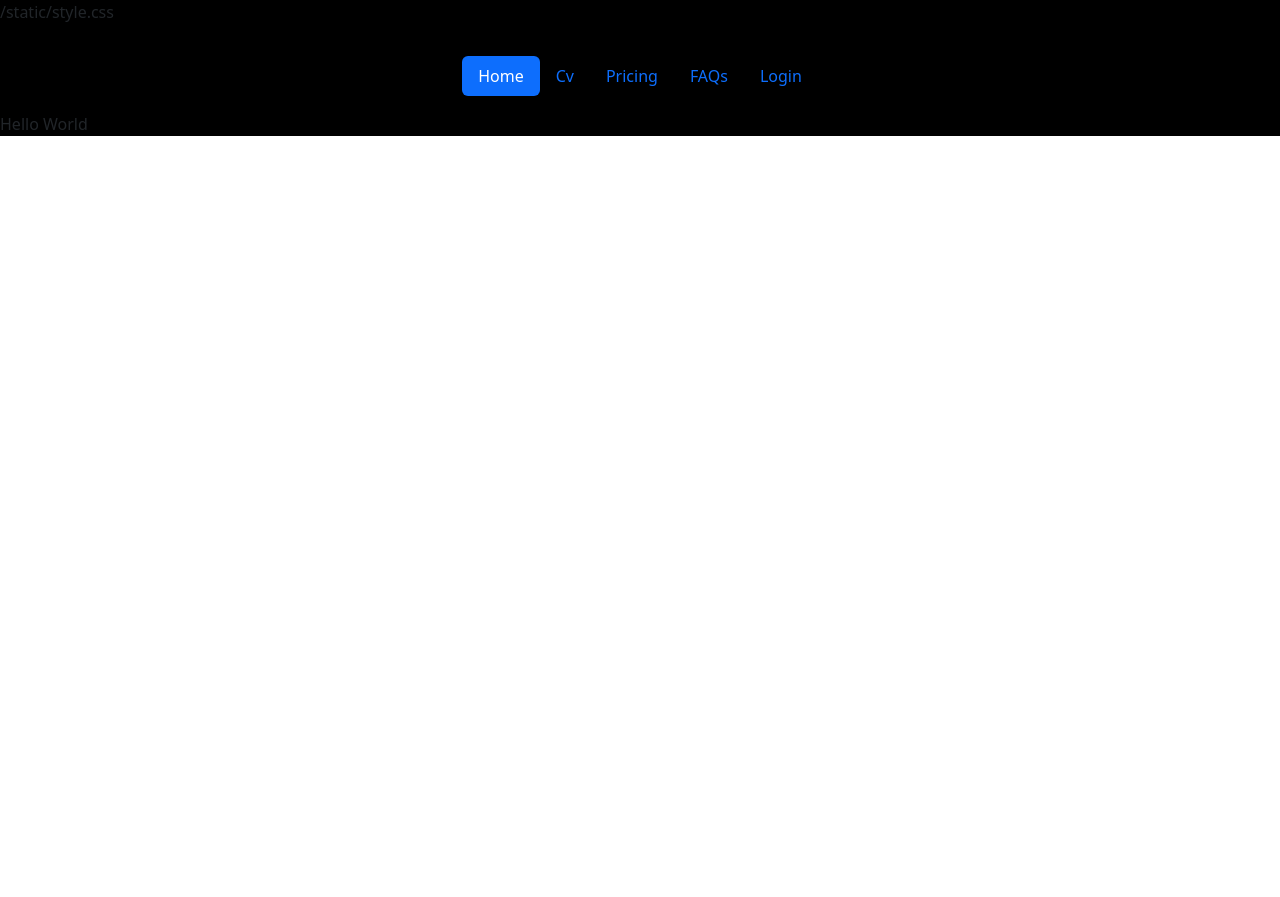
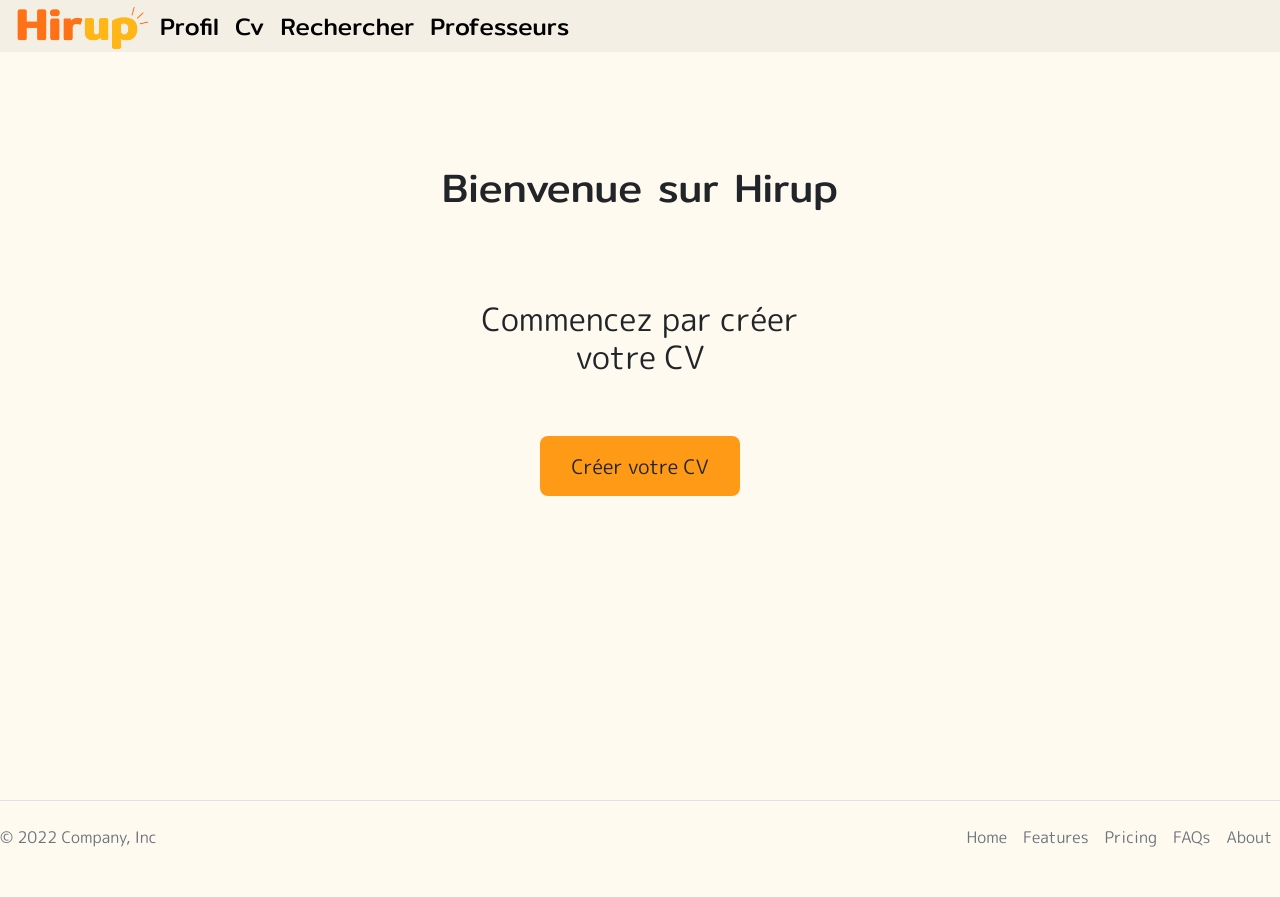
Before and after one commit to VCerceau/Hirup, a Django app: page / in a window 1280 px wide. Before the commit the page ends 136 px from the top, so only its background shows below. Run offline with Django 4.2, Linux system fonts and the light colour scheme.

Commit message:
Home page

```diff
--- a/Hirup/settings.py
+++ b/Hirup/settings.py
@@ -93,7 +93,7 @@ DATABASES = {
         'NAME': 'hirup',
         'USER': 'hirup',
         'PASSWORD': 'hiruppassword',
-        'HOST': 'localhost',
+        'HOST': '172.16.119.9',
         'PORT': '3306',
     }
 }
--- a/Templates/base.html
+++ b/Templates/base.html
@@ -6,17 +6,20 @@
     <meta name="viewport" content="width=device-width, initial-scale=1">
     <title>Hirup</title>
     {% block style %}{% endblock style %}
-    <link rel="stylesheet" href={% static 'style.css' %}>
     <link href="https://cdn.jsdelivr.net/npm/bootstrap@5.2.2/dist/css/bootstrap.min.css" rel="stylesheet" integrity="sha384-Zenh87qX5JnK2Jl0vWa8Ck2rdkQ2Bzep5IDxbcnCeuOxjzrPF/et3URy9Bv1WTRi" crossorigin="anonymous">
+    <script src="https://cdn.jsdelivr.net/npm/bootstrap@5.0.2/dist/js/bootstrap.bundle.min.js" integrity="sha384-MrcW6ZMFYlzcLA8Nl+NtUVF0sA7MsXsP1UyJoMp4YLEuNSfAP+JcXn/tWtIaxVXM" crossorigin="anonymous"></script>
+    <link href="https://fonts.googleapis.com/css2?family=M+PLUS+Rounded+1c:wght@100;300;400;500;700;800;900" rel="stylesheet">
+    <link href="https://fonts.googleapis.com/css2?family=Mitr:wght@200;300;400;500;600;700" rel="stylesheet">
+    <link rel="stylesheet" href={% static 'css/style.css' %}>
 
   </head>
   <body>
-    <div class="page">
-      <p> {% static 'style.css' %} </p>
-      {% include 'nav.html' %}
+    {% include 'nav.html' %}
+    <div class="content">
       {% block content %}
 
       {% endblock content %}
     </div>
   </body>
+  {% include 'footer.html' %}
 </html>
--- /dev/null
+++ b/Templates/footer.html
@@ -0,0 +1,16 @@
+
+<footer class="d-flex flex-wrap justify-content-between align-items-center py-3 my-4 border-top">
+    <p class="col-md-4 mb-0 text-muted">© 2022 Company, Inc</p>
+
+    <a href="/" class="col-md-4 d-flex align-items-center justify-content-center mb-3 mb-md-0 me-md-auto link-dark text-decoration-none">
+    <svg class="bi me-2" width="40" height="32"><use xlink:href="#bootstrap"></use></svg>
+    </a>
+
+<ul class="nav col-md-4 justify-content-end">
+    <li class="nav-item"><a href="#" class="nav-link px-2 text-muted">Home</a></li>
+    <li class="nav-item"><a href="#" class="nav-link px-2 text-muted">Features</a></li>
+    <li class="nav-item"><a href="#" class="nav-link px-2 text-muted">Pricing</a></li>
+    <li class="nav-item"><a href="#" class="nav-link px-2 text-muted">FAQs</a></li>
+    <li class="nav-item"><a href="#" class="nav-link px-2 text-muted">About</a></li>
+</ul>
+</footer>
--- a/Templates/index.html
+++ b/Templates/index.html
@@ -1,4 +1,9 @@
 {% extends 'base.html' %}
 {% block content %}
-    <p> Hello World </p>
+    <div class="position-relative h-100">
+        <div class="position-absolute top-10 start-50 translate-middle-x"> <h1>Bienvenue sur Hirup</h1></div>
+        <div class="position-absolute top-30 start-50 translate-middle-x"> <h2>Commencez par créer <br> votre CV</h2></div>
+        <div class="position-absolute top-50 start-50 translate-middle-x"> <button type="button" class="btn btn-yellowhirup btn-lg">Créer votre CV</button></div>
+
+    </div>
 {% endblock content %}
--- a/Templates/nav.html
+++ b/Templates/nav.html
@@ -1,12 +1,17 @@
-
-<div class="container">
-    <header class="d-flex justify-content-center py-3">
-        <ul class="nav nav-pills">
-            <li class="nav-item"><a href={% url 'index' %} {% if request.get_full_path == '/' %} class="nav-link active" {% else %} class="nav-link" {% endif %}>Home</a></li>
-            <li class="nav-item"><a href={% url 'cv' %}  {% if request.get_full_path == '/cv/' %} class="nav-link active" {% else %} class="nav-link" {% endif %} >Cv</a></li>
-            <li class="nav-item"><a href="#"  {% if request.get_full_path == 'test' %} class="nav-link active" {% else %} class="nav-link" {% endif %} >Pricing</a></li>
-            <li class="nav-item"><a href="#" {% if request.get_full_path == 'test' %} class="nav-link active" {% else %} class="nav-link" {% endif %} >FAQs</a></li>
-            <li class="nav-item"><a href={% url 'login' %} {% if request.path == '/login/' %} class="nav-link active" {% else %} class="nav-link" {% endif %} >Login</a></li>
-        </ul>
-    </header>
-  </div>
+{% load static %}
+<nav class="navbar navbar-expand-lg">
+    <div class="hirupnav container-fluid">
+        <a href={% url 'index' %} {% if request.get_full_path == '/' %} class="nav-link selected" {% else %} class="nav-link" {% endif %}><div class="logo-image"><img src={% static 'img/logo.webp' %} width="140" alt="Hirup" class="logo top"></div></a>
+        <button class="navbar-toggler" type="button" data-bs-toggle="collapse" data-bs-target="#navbarSupportedContent" aria-controls="navbarSupportedContent" aria-expanded="false" aria-label="Toggle navigation">
+            <span class="navbar-toggler-icon"></span>
+        </button>
+            <div class="collapse navbar-collapse" id="navbarSupportedContent">
+                <ul class="navbar-nav nav-pills navtext me-auto mb-2 mb-lg-0">
+                        <li class="nav-item"><a href={% url 'login' %} {% if request.path == '/login/' %} class="nav-link selected" {% else %} class="nav-link" {% endif %} >Profil</a></li>
+                        <li class="nav-item"><a href={% url 'cv' %}  {% if request.get_full_path == '/cv/' %} class="nav-link selected" {% else %} class="nav-link" {% endif %} >Cv</a></li>
+                        <li class="nav-item"><a href="#"  {% if request.get_full_path == 'test' %} class="nav-link selected" {% else %} class="nav-link" {% endif %} >Rechercher</a></li>
+                        <li class="nav-item"><a href="#" {% if request.get_full_path == 'test' %} class="nav-link selected" {% else %} class="nav-link" {% endif %} >Professeurs</a></li>
+                </ul>
+            </div>
+    </div>
+</nav>
--- /dev/null
+++ b/static/css/style.css
@@ -0,0 +1,64 @@
+.hirupnav{
+  background: rgba(241, 237, 227, 0.8);
+  position: fixed;
+  top: 0;
+  left: 0;
+  width: 100%;
+  font-family: "Mitr";
+  font-size:x-large
+}
+body{
+  background: #FFFAF0;
+  margin-top: 80px;
+  font-family: "M PLUS Rounded 1c";
+}
+.content{
+  background: #FFFAF0;
+  height: 85vh;
+}
+.nav-link.selected{
+  color: #FF9A16;
+}
+.nav-link{
+  color: black;
+}
+
+.logo.top{
+    margin-top: -10px;
+    margin-bottom: -8px;
+}
+
+.nav-link:hover{
+  color: #FF9A16
+}
+.top-10{
+  top: 10%;
+}
+
+.top-30{
+  top: 30%;
+}
+
+.btn-yellowhirup{
+  background-color: #FF9A16;
+  width: 200px;
+  height: 60px;
+}
+
+h1{
+  font-family: "Mitr";
+  font-weight: 400;
+}
+
+h2{
+  font-family: "M PLUS Rounded 1c";
+  font-weight: 400;
+  text-align: center;
+
+}
+
+@media only screen and (max-width: 991px) {
+  .hirupnav{
+    background: rgba(241, 237, 227, 1);
+  }
+}
--- a/static/style.css
+++ /dev/null
@@ -1,3 +0,0 @@
-.page{
-  background-color: black;
-}
```
Also changed, not shown: static/img/Icon.ico (added), static/img/Logo.webp (added).
